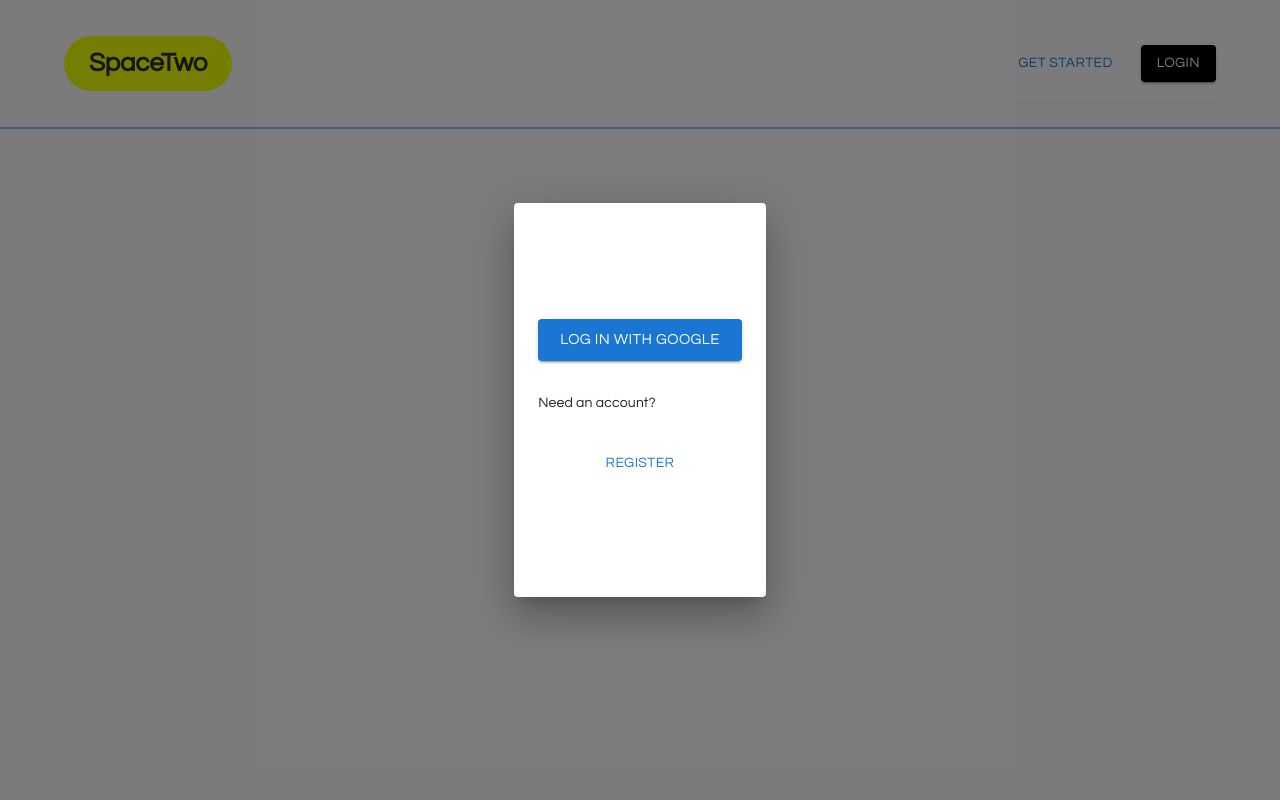
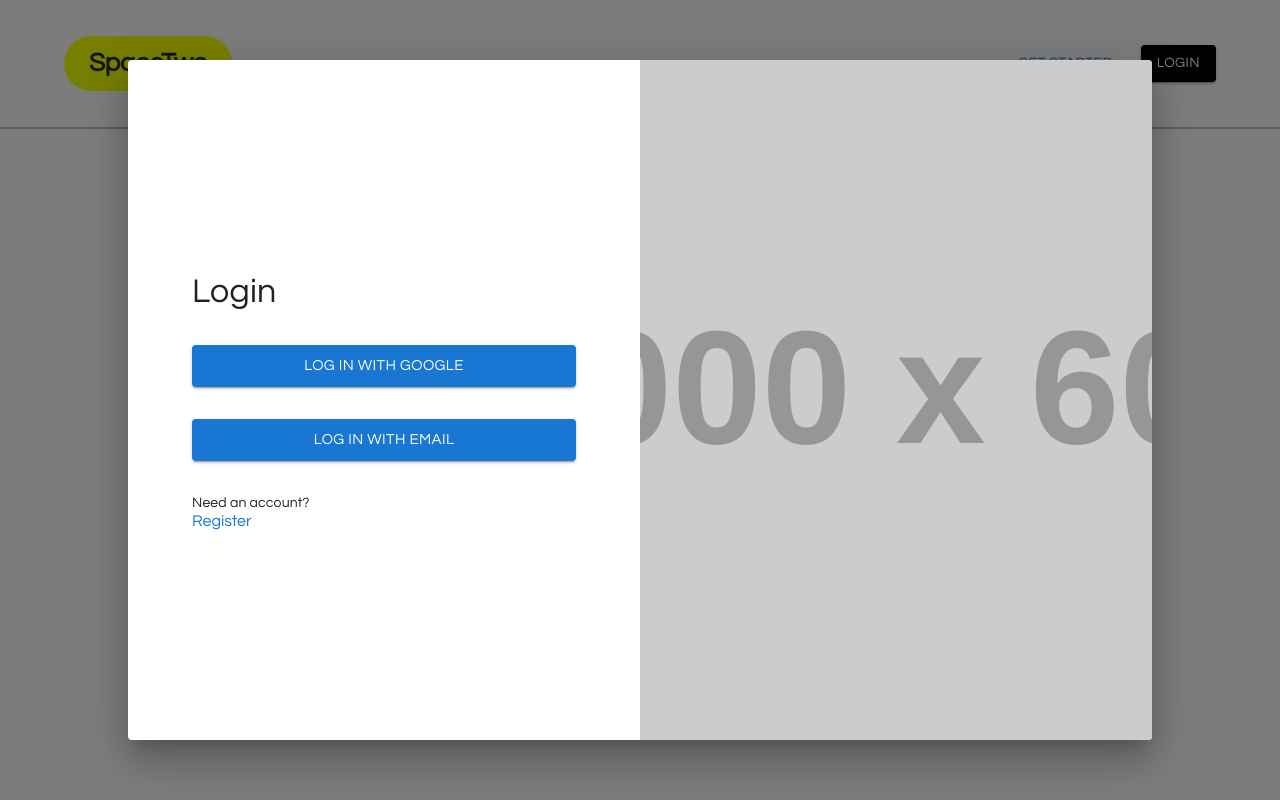
Before and after one commit to relashe/spacetwo, a React (Create React App) app: page /login in a window 1280 px wide. Built offline with nearby package versions, Linux system fonts and the light colour scheme.

Commit message:
login styles

```diff
--- a/src/components/Header/Header.styles.ts
+++ b/src/components/Header/Header.styles.ts
@@ -44,6 +44,5 @@ export const headerStyles: SxProps<Theme> = {
     justifyContent: "space-around",
     gap: "20px",
     padding: "20px 0",
-    boxShadow: "0 1px 0 0 rgba(0, 0, 0, 0.05)",
   },
 };
--- a/src/components/LoginActions/LoginActions.tsx
+++ b/src/components/LoginActions/LoginActions.tsx
@@ -1,4 +1,4 @@
-import { Button, Stack, TextField, Typography } from "@mui/material";
+import { Box, Button, Link, Stack, TextField, Typography } from "@mui/material";
 import { useRef } from "react";
 import GoogleSignUp from "./GoogleSignUp";
 import { useLoginContext } from "../../providers";
@@ -10,46 +10,82 @@ const LoginActions: React.FC = () => {
     useLoginContext();
 
   return (
-    <Stack gap={4} my={12}>
+    <Box
+      sx={{
+        height: "100%",
+        display: "flex",
+        flexDirection: "column",
+        justifyContent: "center",
+      }}
+    >
+      <Box
+        padding={{
+          xs: 6,
+          md: 8,
+        }}
+      >
+        <Typography variant="h4" mb={4}>
+          {showLogin ? "Login" : "Sign Up"}
+        </Typography>
+        <Stack gap={4}>
           {showLogin && (
             <>
               <GoogleSignUp />
+              <Button
+                onClick={() => {}}
+                fullWidth
+                variant="contained"
+                size="large"
+              >
+                Log In with Email
+              </Button>
+              <Box>
                 <Typography variant="body2">Need an account?</Typography>
-          <Button variant="text" onClick={handleOpenSignup}>
+                <Link
+                  underline="none"
+                  onClick={handleOpenSignup}
+                  sx={{ cursor: "pointer" }}
+                >
                   Register
-          </Button>
+                </Link>
+              </Box>
             </>
           )}
           {showSignUp && (
             <>
-          <Typography variant="h4">Sign Up</Typography>
               <TextField
                 label="Email address"
-            variant="outlined"
+                variant="standard"
                 inputRef={emailLoginRef}
                 helperText="not being used at the moment"
               />
               <TextField
                 label="First Name"
-            variant="outlined"
+                variant="standard"
                 helperText="not being used at the moment"
               />
               <TextField
                 label="Last Name"
-            variant="outlined"
+                variant="standard"
                 helperText="not being used at the moment"
               />
               <TextField
                 label="Password"
-            variant="outlined"
+                variant="standard"
                 helperText="not being used at the moment"
               />
-          <Button variant="text" onClick={handleOpenLogin}>
+              <Link
+                underline="none"
+                onClick={handleOpenLogin}
+                sx={{ cursor: "pointer" }}
+              >
                 Already have an account?
-          </Button>
+              </Link>
             </>
           )}
         </Stack>
+      </Box>
+    </Box>
   );
 };
 
--- a/src/providers/LoginContext.tsx
+++ b/src/providers/LoginContext.tsx
@@ -1,4 +1,11 @@
-import { Dialog, DialogContent, Modal } from "@mui/material";
+import {
+  Box,
+  CardMedia,
+  Dialog,
+  DialogContent,
+  Modal,
+  Stack,
+} from "@mui/material";
 import { createContext, PropsWithChildren, useContext, useState } from "react";
 import LoginActions from "../components/LoginActions/LoginActions";
 
@@ -49,9 +56,49 @@ export const LoginProvider: React.FC<PropsWithChildren> = ({ children }) => {
       }}
     >
       {children}
-      <Dialog open={showModal} onClose={handleCloseModal}>
-        <DialogContent>
-          <LoginActions />
+      <Dialog
+        open={showModal}
+        onClose={handleCloseModal}
+        maxWidth="sm"
+        sx={{
+          "& .MuiPaper-root": {
+            width: "80%",
+            maxWidth: "none",
+          },
+        }}
+      >
+        <DialogContent
+          sx={{
+            padding: 0,
+            height: "85vh",
+          }}
+        >
+          <Stack direction="row" height="100%">
+            <Box
+              sx={{
+                flex: {
+                  xs: "0 0 100%",
+                  md: "0 0 50%",
+                },
+              }}
+            >
+              <LoginActions />
+            </Box>
+            <Box
+              sx={{
+                flex: {
+                  xs: "0 0 100%",
+                  md: "0 0 50%",
+                },
+              }}
+            >
+              <CardMedia
+                sx={{ height: "100%" }}
+                image="https://placehold.co/1000x600"
+                title="Login Media"
+              />
+            </Box>
+          </Stack>
         </DialogContent>
       </Dialog>
     </LoginContext.Provider>
```
Lines whose indentation alone changed are shown as unchanged.
